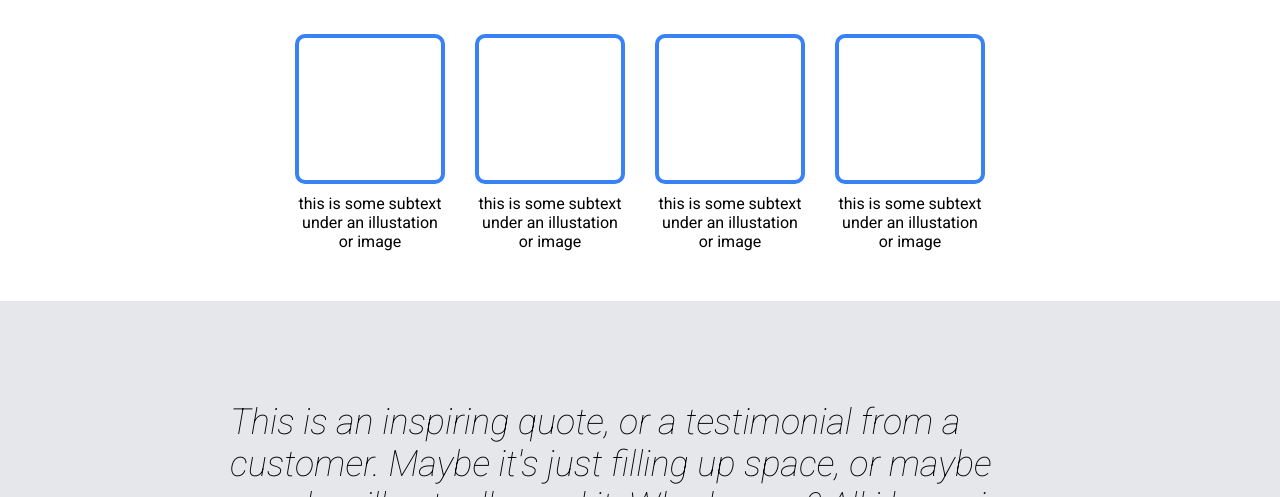
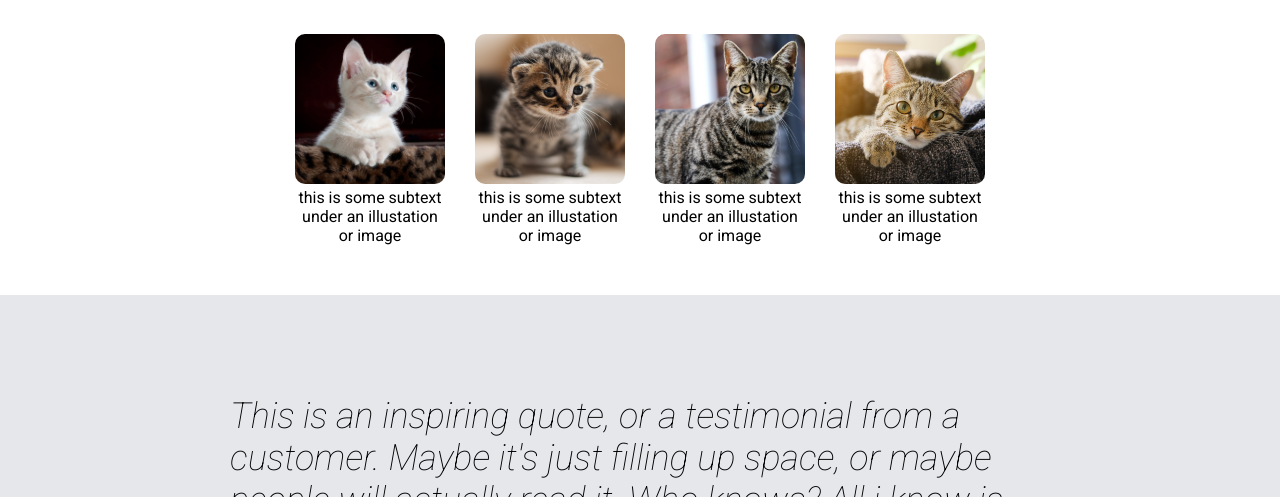
Before and after one commit to Gigorobongo/first-landing-page, a plain HTML site: page index.html in a window 1280 px wide. Shown: the part 603-1100 px from the top of the page. Drawn offline with Linux system fonts and the light colour scheme.

Commit message:
Added cat images
cats lol

```diff
--- a/index.html
+++ b/index.html
@@ -33,19 +33,27 @@
         <div class="section-2">
             <div class="info">
                 <div class="img-info">
-                    <div class="box"></div>
+                    <div class="box">
+                        <img class="box-img" src="./images/cat1.jpg">
+                    </div>
                     <p>this is some subtext under an illustation or image</p>
                 </div>
                 <div class="img-info">
-                    <div class="box"></div>
+                    <div class="box">
+                        <img class="box-img" src="./images/cat2.jpg">
+                    </div>
                     <p>this is some subtext under an illustation or image</p>
                 </div>
                 <div class="img-info">
-                    <div class="box"></div>
+                    <div class="box">
+                        <img class="box-img" src="./images/cat3.jpg">
+                    </div>
                     <p>this is some subtext under an illustation or image</p>
                 </div>
                 <div class="img-info">
-                    <div class="box"></div>
+                    <div class="box">
+                        <img class="box-img" src="./images/cat4.jpg">
+                    </div>
                     <p>this is some subtext under an illustation or image</p>
                 </div>
             </div>
--- a/style.css
+++ b/style.css
@@ -84,14 +84,6 @@ h1 {
     color: #1F2937;
     margin-top: 50px;
     margin-bottom: 50px;
-}
-
-.box {
-    border: 4px solid #3882F6;
-    width: 150px;
-    height: 150px;
-    border-radius: 10px;
-    margin-bottom: 10px;
 }
 
 .img-info {
@@ -184,3 +176,10 @@ h1 {
     color: white;
     padding: 50px;
 }
+
+.box-img {
+    width: 150px;
+    height: 150px;
+
+    border-radius: 10px;
+}
```
Also changed, not shown: images/cat1.jpg (added), images/cat2.jpg (added), images/cat3.jpg (added), images/cat4.jpg (added).
